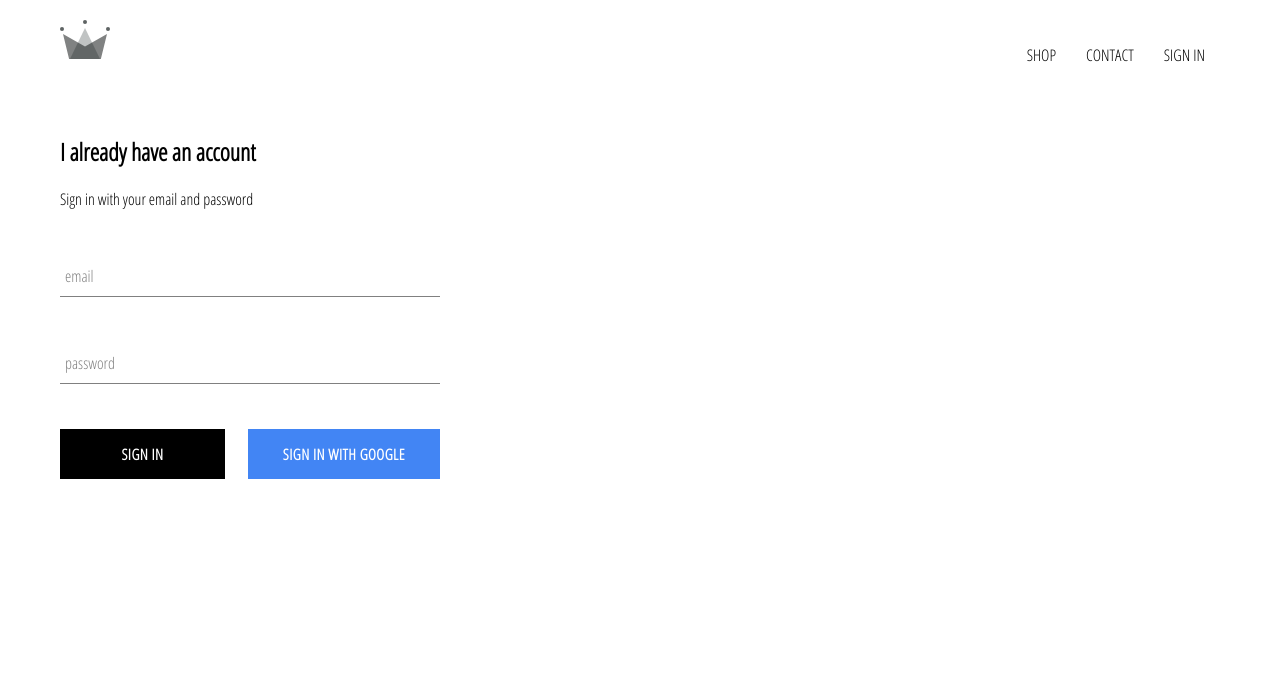
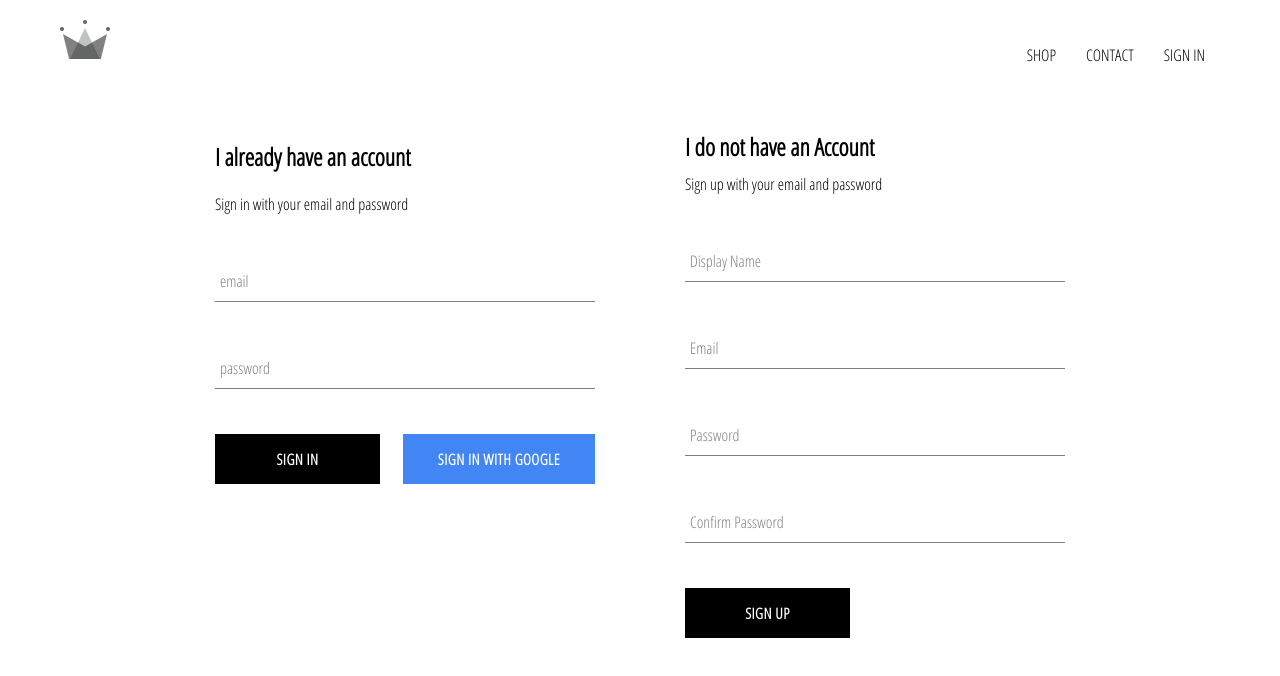
Before and after one commit to piehlm/crwn-clothing, a React (Create React App) app: page /signin in a window 1280 px wide. Shown: the top 676 px of the page. Built offline with nearby package versions, Linux system fonts and the light colour scheme; no server answers.

Commit message:
added sign-up

```diff
--- /dev/null
+++ b/src/components/sign-up/sign-up.component.jsx
@@ -0,0 +1,96 @@
+import React from 'react';
+
+import FormInput from '../form-input/form-input.component';
+import CustomButton from '../custom-button/custom-button.component';
+
+import { auth, createUserProfileDocument } from '../../firebase/firebase.utils';
+
+import './sign-up.styles.scss';
+
+class SignUp extends React.Component {
+    constructor() {
+        super();
+
+        this.state = {
+            displayName: '',
+            email: '',
+            password: '',
+            confirmPassword: ''
+        }
+    }
+
+    handleSubmit = async event => {
+        event.preventDefault();
+        const { displayName, email, password, confirmPassword } = this.state;
+
+        if (password !== confirmPassword) {
+            alert("Passwords don't match");
+            return;
+        }
+        try {
+            const { user } = await auth.createUserWithEmailAndPassword(email, password);
+            await createUserProfileDocument(user, { displayName });
+            this.setState({
+                displayName: '',
+                email: '',
+                password: '',
+                confirmPassword: ''
+            });
+
+        } catch(error) {
+            console.error(error);
+        }
+    };
+
+    handleChange = event => {
+        const { name, value } = event.target;
+        this.setState({[name]: value });
+    }
+
+    render() {
+        const { displayName, email, password, confirmPassword } = this.state;
+        return(
+            <div className='sign-up'>
+                <h2 className='title'>I do not have an Account</h2>
+                <span>Sign up with your email and password</span>
+                <form className='sign-up-form' onSubmit={this.handleSubmit}>
+                    <FormInput
+                        type='text'
+                        name='displayName'
+                        value={displayName}
+                        onChange={this.handleChange}
+                        label='Display Name'
+                        required
+                    />
+                    <FormInput
+                        type='email'
+                        name='email'
+                        value={email}
+                        onChange={this.handleChange}
+                        label='Email'
+                        required
+                    />
+                    <FormInput
+                        type='password'
+                        name='password'
+                        value={password}
+                        onChange={this.handleChange}
+                        label='Password'
+                        required
+                    />
+                    <FormInput
+                        type='password'
+                        name='confirmPassword'
+                        value={confirmPassword}
+                        onChange={this.handleChange}
+                        label='Confirm Password'
+                        required
+                    />
+                    <CustomButton type='submit'>SIGN UP</CustomButton>
+                </form>
+            </div>
+        )
+    }
+}
+
+export default SignUp;
--- /dev/null
+++ b/src/components/sign-up/sign-up.styles.scss
@@ -0,0 +1,9 @@
+.sign-up {
+    width: 380px;
+    display: flex;
+    flex-direction: column;
+
+    .title {
+        margin: 10px 0;
+    }
+}
--- a/src/pages/sign-in-and-sign-up/sign-in-and-sign-up.component.jsx
+++ b/src/pages/sign-in-and-sign-up/sign-in-and-sign-up.component.jsx
@@ -1,10 +1,11 @@
 import React from 'react';
 import SignIn from '../../components/sign-in/sign-in.component';
+import SignUp from '../../components/sign-up/sign-up.component';
 
 import './sign-in-and-sign-up.styles.scss';
 
 const SignInAndSignUpPage = () => (
-    <div className='sign-in-and-sign-up'><SignIn /></div>
+    <div className='sign-in-and-sign-up'><SignIn /><SignUp /></div>
 );
 
 export default SignInAndSignUpPage;
--- a/src/pages/sign-in-and-sign-up/sign-in-and-sign-up.styles.scss
+++ b/src/pages/sign-in-and-sign-up/sign-in-and-sign-up.styles.scss
@@ -0,0 +1,6 @@
+.sign-in-and-sign-up {
+    width: 850px;
+    display: flex;
+    justify-content: space-between;
+    margin: 30px auto;
+}
```
